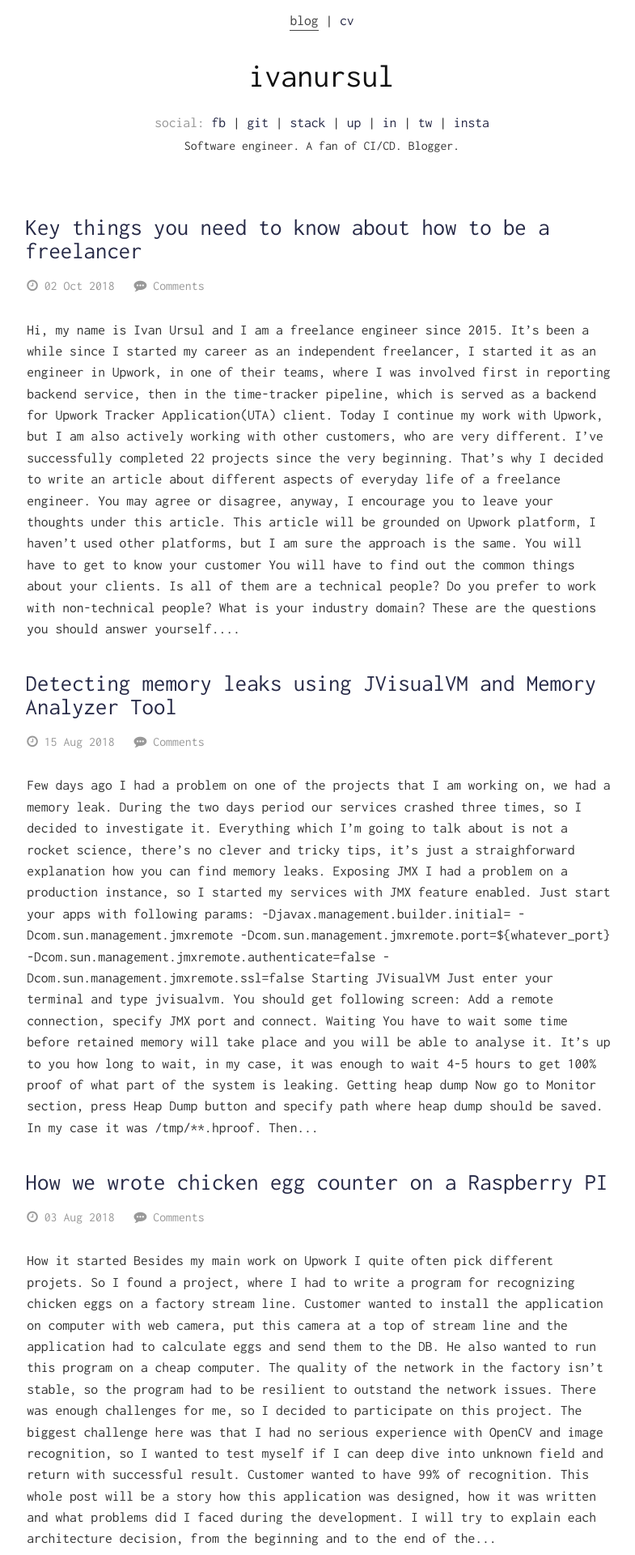
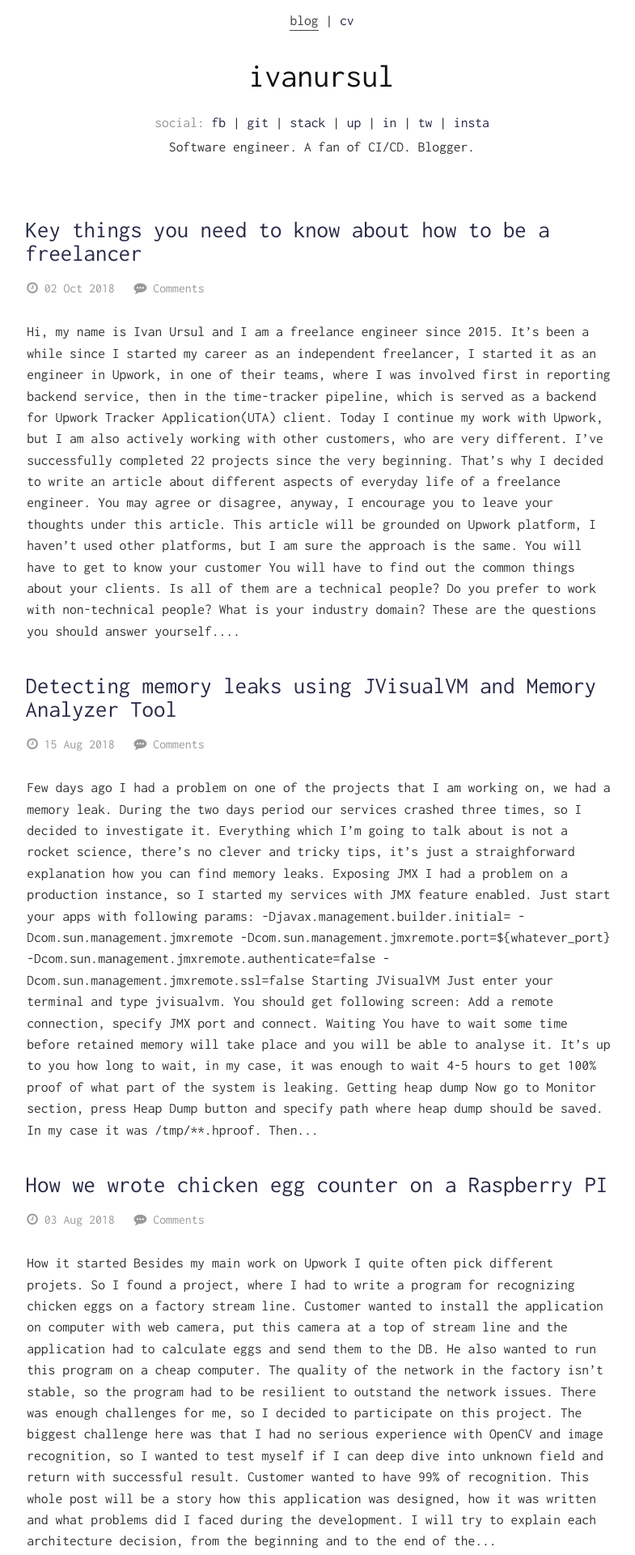
Before and after one commit to ivanursul/ivanursul, a Jekyll site: the page built from index.html, in a window 1280 px wide. Shown: the top 1920 px of the page at 81% size, without its empty margins (242-1027 px from the left). Built offline with Jekyll 4.4.1, drawn with Linux system fonts in a browser that asks for light colours; the list of posts is cut into pages by our own code; comment, search, counter and statistics services are not loaded.

Commit message:
Added bigger text

```diff
--- a/_sass/header.scss
+++ b/_sass/header.scss
@@ -28,6 +28,10 @@
     text-align: center;
 }
 
+.blog-description {
+  font-size: 1em;
+}
+
 .blog-links {
     margin-bottom: .2em;
 }
```
